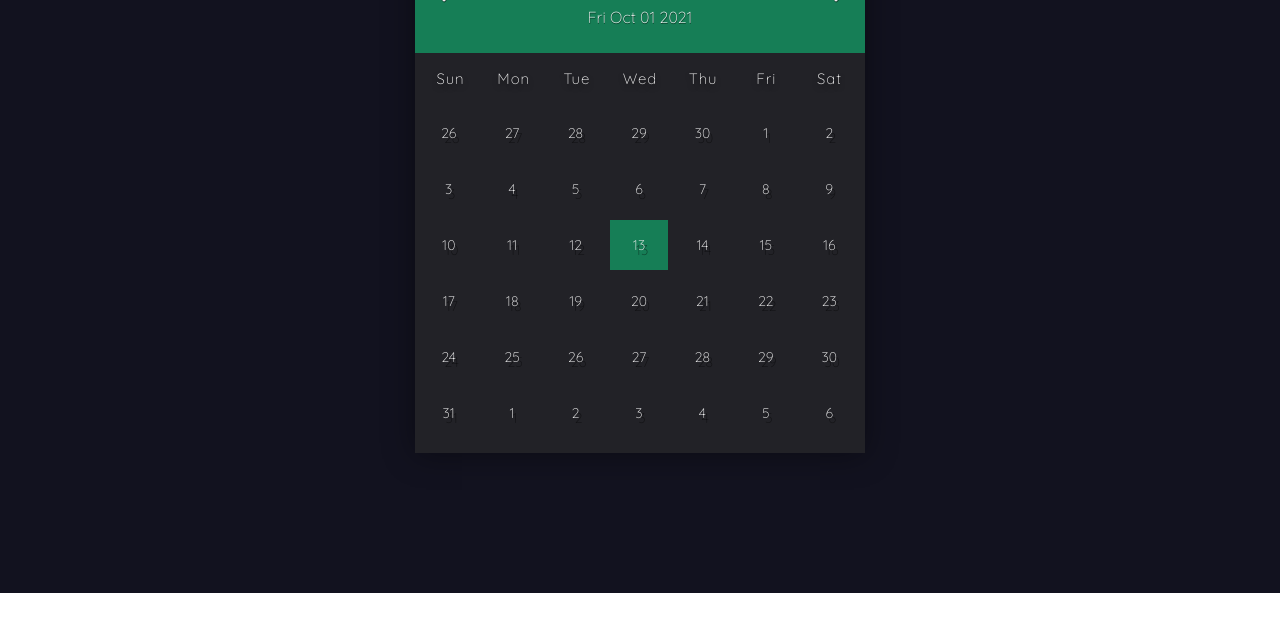
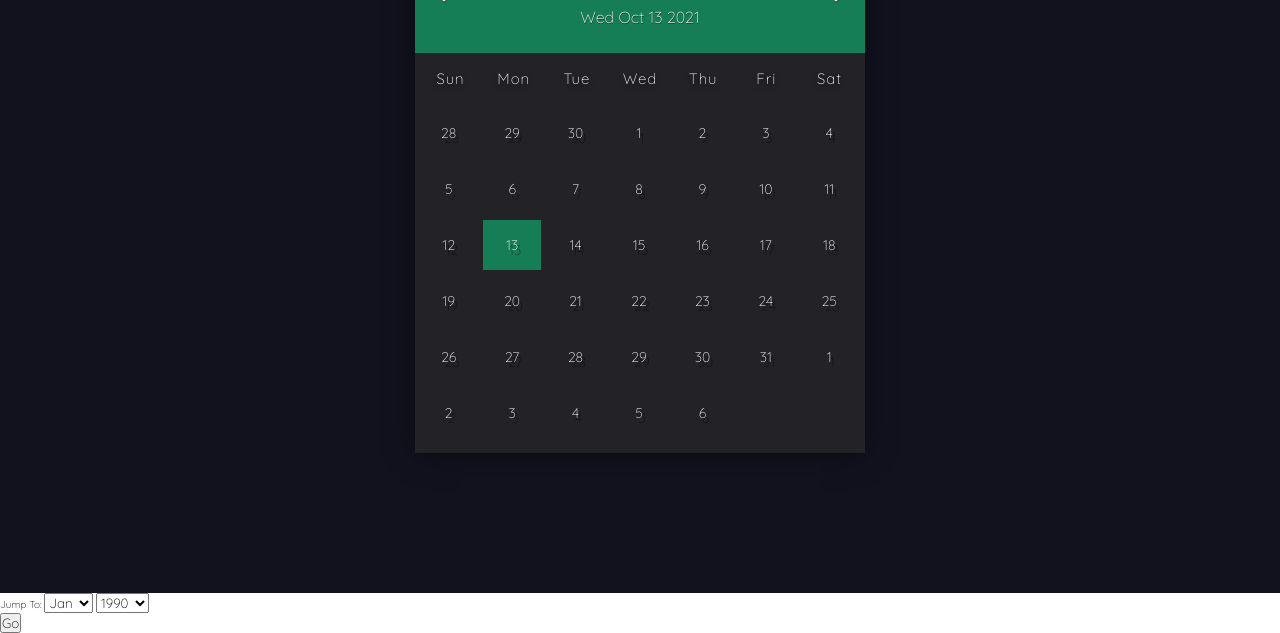
Before and after one commit to nataliesmyth/calendar-app, a website built with Parcel: page index.html in a window 1280 px wide. Shown: the part 207-840 px from the top of the page. Before the commit the page ends 800 px from the top, so only its background shows below. Built offline with nearby package versions, Linux system fonts and the light colour scheme.

Commit message:
drop down ui

```diff
--- a/index.html
+++ b/index.html
@@ -34,7 +34,70 @@
             </div>
             <div class="days"></div>
         </div>
-    </div>
+        </div>
+        <form class="form-inline">
+            <label class="lead mr-2 ml-2" for="month">Jump To: </label>
+            <select class="form-control col-sm-4" name="month" id="month" onchange="jump()">
+                <option value=0>Jan</option>
+                <option value=1>Feb</option>
+                <option value=2>Mar</option>
+                <option value=3>Apr</option>
+                <option value=4>May</option>
+                <option value=5>Jun</option>
+                <option value=6>Jul</option>
+                <option value=7>Aug</option>
+                <option value=8>Sep</option>
+                <option value=9>Oct</option>
+                <option value=10>Nov</option>
+                <option value=11>Dec</option>
+            </select>
+
+
+            <label for="year"></label><select class="form-control col-sm-4" name="year" id="year" onchange="jump()">
+            <option value=1990>1990</option>
+            <option value=1991>1991</option>
+            <option value=1992>1992</option>
+            <option value=1993>1993</option>
+            <option value=1994>1994</option>
+            <option value=1995>1995</option>
+            <option value=1996>1996</option>
+            <option value=1997>1997</option>
+            <option value=1998>1998</option>
+            <option value=1999>1999</option>
+            <option value=2000>2000</option>
+            <option value=2001>2001</option>
+            <option value=2002>2002</option>
+            <option value=2003>2003</option>
+            <option value=2004>2004</option>
+            <option value=2005>2005</option>
+            <option value=2006>2006</option>
+            <option value=2007>2007</option>
+            <option value=2008>2008</option>
+            <option value=2009>2009</option>
+            <option value=2010>2010</option>
+            <option value=2011>2011</option>
+            <option value=2012>2012</option>
+            <option value=2013>2013</option>
+            <option value=2014>2014</option>
+            <option value=2015>2015</option>
+            <option value=2016>2016</option>
+            <option value=2017>2017</option>
+            <option value=2018>2018</option>
+            <option value=2019>2019</option>
+            <option value=2020>2020</option>
+            <option value=2021>2021</option>
+            <option value=2022>2022</option>
+            <option value=2023>2023</option>
+            <option value=2024>2024</option>
+            <option value=2025>2025</option>
+            <option value=2026>2026</option>
+            <option value=2027>2027</option>
+            <option value=2028>2028</option>
+            <option value=2029>2029</option>
+            <option value=2030>2030</option>
+        </select></form>
+<button name="jump" onclick="jump()">Go</button>
+
 
     <script src="./script.js"></script>
 </body>
--- a/src/index.js
+++ b/src/index.js
@@ -6,15 +6,29 @@ const date = new Date();
 
 const renderCalendar = () => {
 
+  const months = [
+    'January',
+    'February',
+    'March',
+    'April',
+    'May',
+    'June',
+    'July',
+    'August',
+    'September',
+    'October',
+    'November',
+    'December',
+  ];
 
-date.setDate(1);
-console.log(date.getDay());
+// date.setDate(1);
+// console.log(date.getDay());
 
 const month = date.getMonth();
 const monthDays = document.querySelector('.days')
 const lastDay = new Date(date.getFullYear(), date.getMonth() + 1, 0).getDate();
 const prevLastDay = new Date(date.getFullYear(), date.getMonth(), 0).getDate();
-console.log(prevLastDay)
+// console.log(prevLastDay)
 const firstDayIndex = date.getDay();
 
 const lastDayIndex = new Date(
@@ -24,23 +38,9 @@ const lastDayIndex = new Date(
 ).getDay();
 
 const nextDays = 7 - lastDayIndex - 1;
+const selectYear = document.getElementById('year')
+const selectMonth = document.getElementById('month')
 
-console.log(nextDays)
-
-const months = [
-  'January',
-  'February',
-  'March',
-  'April',
-  'May',
-  'June',
-  'July',
-  'August',
-  'September',
-  'October',
-  'November',
-  'December',
-];
 
 document.querySelector('.date h1').innerHTML = months[date.getMonth()];
 document.querySelector('.date p').innerHTML = date.toDateString();
@@ -66,6 +66,14 @@ monthDays.innerHTML = days;
 
 }
 
+function jump() {
+  currentYear = parseInt(selectYear.value);
+  currentMonth = parseInt(selectMonth.value);
+  showCalendar(currentMonth, currentYear);
+}
+
+// Event Listeners
+
 document.querySelector('.prev').addEventListener('click', () => {
   date.setMonth(date.getMonth() - 1);
   renderCalendar();
```
